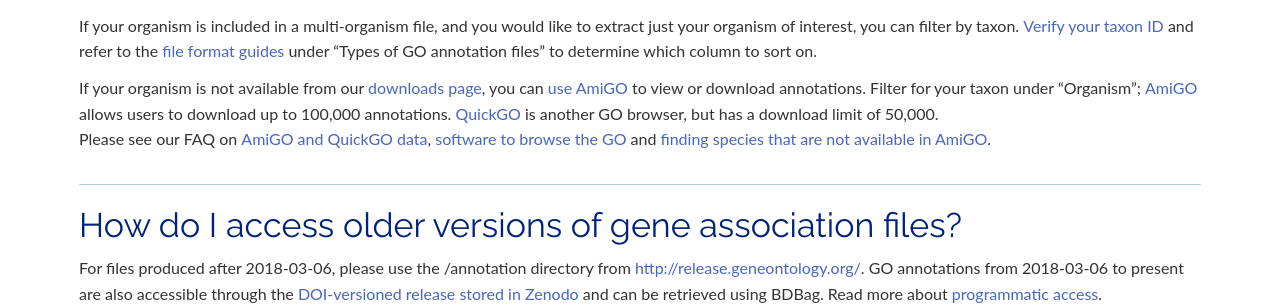
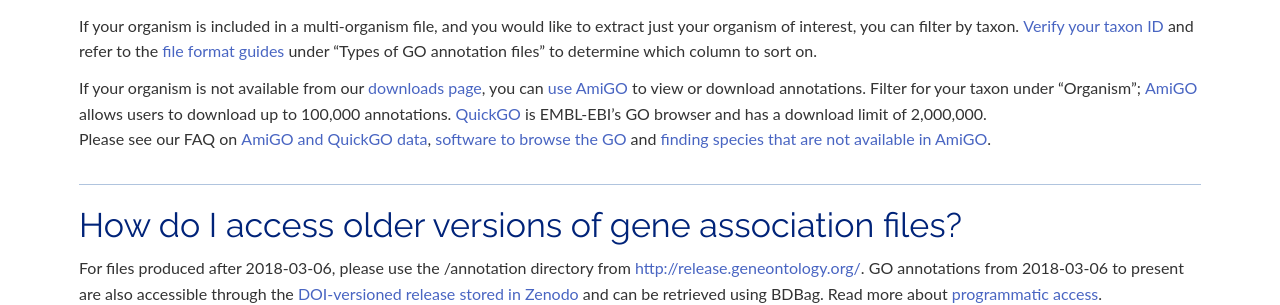
Before and after one commit to geneontology/geneontology.github.io, a Jekyll site: the page built from _docs/faq.md, in a window 1280 px wide and 900 px high, scrolled down 7293 px. Shown: the part 156-461 px from the top of the window. Built offline with Jekyll 4.4.1, drawn with Linux system fonts in a browser that asks for light colours; nearby versions of some CDN libraries.

Commit message:
Update faq.md
updating QuickGO's download limit

```diff
--- a/_docs/faq.md
+++ b/_docs/faq.md
@@ -428,7 +428,7 @@ Annotations from GO Consortium member groups can be [downloaded here](http://cur
 
 If your organism is included in a multi-organism file, and you would like to extract just your organism of interest, you can filter by taxon.  [Verify your taxon ID](https://www.uniprot.org/help/taxonomy){:target="blank"} and refer to the [file format guides](/docs/go-annotations/#types-of-go-annotation-files) under "Types of GO annotation files" to determine which column to sort on.
 
-If your organism is not available from our [downloads page](http://current.geneontology.org/products/pages/downloads.html){:target="blank"}, you can [use AmiGO](http://amigo.geneontology.org/amigo/search/annotation){:target="blank"} to view or download annotations.  Filter for your taxon under "Organism"; [AmiGO](http://amigo.geneontology.org/amigo/search/annotation){:target="blank"} allows users to download up to 100,000 annotations.  [QuickGO](https://www.ebi.ac.uk/QuickGO/annotations){:target="blank"} is another GO browser, but has a download limit of 50,000.
+If your organism is not available from our [downloads page](http://current.geneontology.org/products/pages/downloads.html){:target="blank"}, you can [use AmiGO](http://amigo.geneontology.org/amigo/search/annotation){:target="blank"} to view or download annotations.  Filter for your taxon under "Organism"; [AmiGO](http://amigo.geneontology.org/amigo/search/annotation){:target="blank"} allows users to download up to 100,000 annotations.  [QuickGO](https://www.ebi.ac.uk/QuickGO/annotations){:target="blank"} is EMBL-EBI's GO browser and has a download limit of 2,000,000.
 Please see our FAQ on [AmiGO and QuickGO data](/docs/faq/#what-are-the-differences-between-the-data-available-in-amigo-and-those-on-quickgo), [software to browse the GO](/docs/faq/#where-can-i-find-software-to-allow-me-to-browse-the-go-terms-and-annotations) and [finding species that are not available in AmiGO](/docs/faq/#how-do-i-find-all-annotations-for-species-x-that-i-cant-find-in-amigo).
 
 
```
